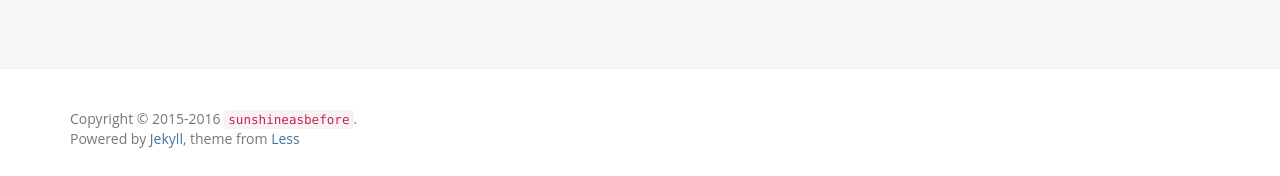
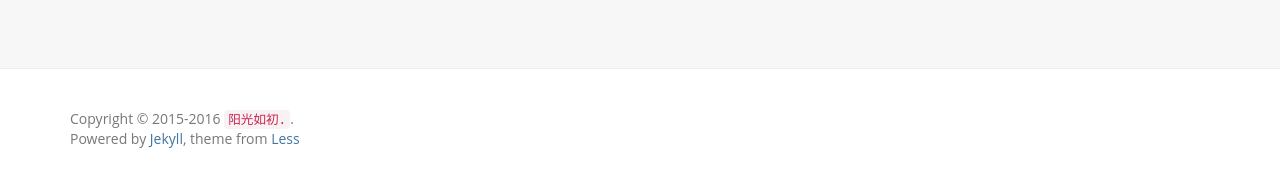
Before and after one commit to TheNowWJJ/blog, a Jekyll site: the page built from index.html, in a window 1280 px wide and 900 px high, scrolled down 667 px. Shown: the part 721-897 px from the top of the window. Built offline with Jekyll 4.4.1, drawn with Linux system fonts in a browser that asks for light colours; the list of posts is cut into pages by our own code; comment, search, counter and statistics services are not loaded.

Commit message:
修改作者名为中文

```diff
--- a/_config.yml
+++ b/_config.yml
@@ -1,7 +1,7 @@
 # Site settings
 name: 阳光如初.
 email: work_wjj@163.com
-author: sunshineasbefore
+author: 阳光如初.
 url: http://www.veryjava.cn
 resume_site: # 个人简历页面
 github: https://github.com/sunshineasbefore
```
